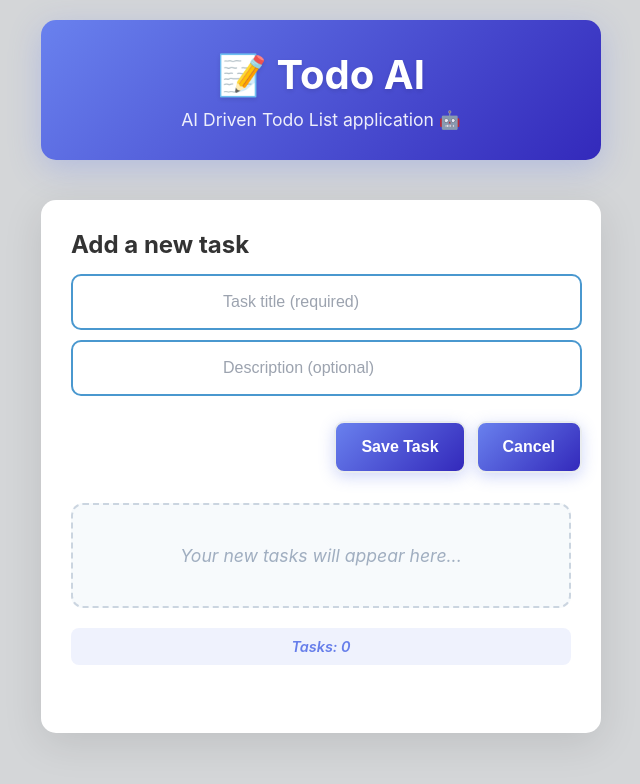
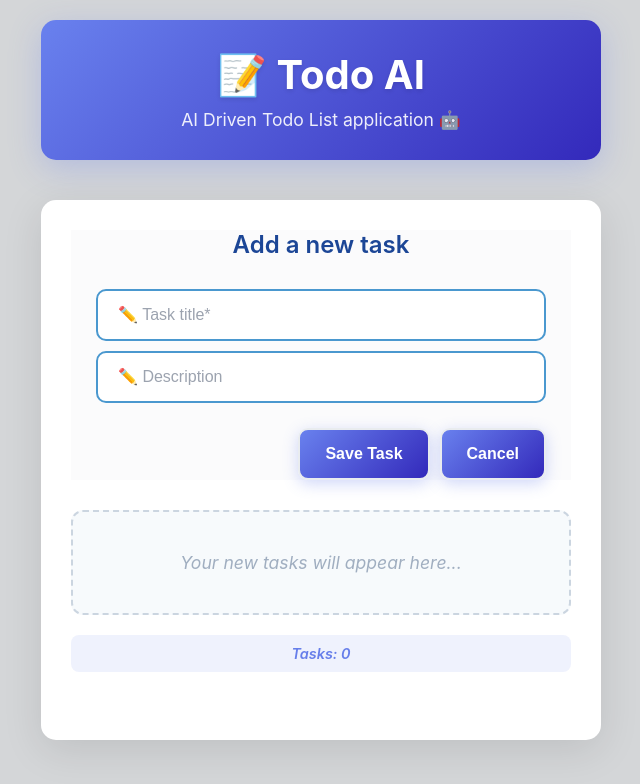
Before and after one commit to AIJDprojects/ToDo-app, a React (Create React App) app in the folder frontend/: page / in a window 1280 px wide. Both pictures are taken after a click on the button "Add Task!". Shown: the top 784 px of the page, without its empty margins (319-959 px from the left). Built offline with nearby package versions, Linux system fonts and the light colour scheme.

Commit message:
Making pretty of the inputoption v2

```diff
--- a/frontend/src/App.css
+++ b/frontend/src/App.css
@@ -52,9 +52,13 @@ body {
 
 /* Add todo section */
 .add-todo {
+  background: rgb(251, 251, 252);
   display: flex;
   gap: 15px;
   margin-bottom: 30px;
+  width: 100% !important;
+  max-width: 100% !important;
+
 }
 
 .add-todo input {
@@ -101,21 +105,34 @@ body {
 
 /* Todo Form Styles */
 .todo-form {
+  width: 100% !important;
+  max-width: 100% !important;
   display: flex;
   flex-direction: column;
   gap: 15px;
+}
+
+.todo-form h2 {
+  color: #1c4696;
+  font-size: 1.5rem;
+  font-weight: 600;
+  margin-bottom: 15px;
+  text-align: center;
 }
 
 .todo-form .input-section {
   display: flex;
   flex-direction: column;
   gap: 15px;
+  width: 100%;
 }
 
 .todo-form .input-fields {
   display: flex;
   flex-direction: column;
   gap: 10px;
+  width: 100%;
+  flex: 1;
 }
 
 .todo-form .button-section {
@@ -123,15 +140,28 @@ body {
   gap: 10px;
   justify-content: flex-end;
   margin-top: 10px;
+  width: 95%;
 }
 
 .todo-form input {
-  padding: 17px 150px;
+  padding: 15px 20px;
   border: 2px solid #4a98cf;
   border-radius: 10px;
   font-size: 1rem;
   transition: all 0.3s ease;
   outline: none;
+  text-align: left;
+  width: 90%;
+  max-width: 800px;
+  box-sizing: border-box;
+  align-self: center;
+
+}
+
+.todo-form input::placeholder {
+  color: #9ca3af;            /* Placeholder color */
+  text-align: left;          /* Placeholder starts from left */
+  padding-left: 0;           /* No extra left padding */
 }
 
 .todo-form input:focus {
@@ -199,7 +229,7 @@ body {
 }
 
 .todo-item h4 {
-  color: #2d3748;
+  color: #678ac5;
   font-size: 1.2rem;
   font-weight: 600;
   margin-bottom: 8px;
@@ -216,7 +246,7 @@ body {
 
 /* Todo List Header */
 .todo-list h3 {
-  color: #2d3748;
+  color: #5774a7;
   font-size: 1.4rem;
   font-weight: 600;
   margin-bottom: 20px;
@@ -255,7 +285,7 @@ body {
 
 .todo-list p {
   text-align: center;
-  color: #9ca3af;
+  color: #5c78aa;
   font-style: italic;
   padding: 40px 0;
   font-size: 1.1rem;
--- a/frontend/src/components/todoform.js
+++ b/frontend/src/components/todoform.js
@@ -57,18 +57,18 @@ function TodoForm({ onAddTodo }) {
       ) : (
         // Form state - show input fields
         <div className="todo-form">
-        <h2>Add a new task</h2>
+        <h2>Add a new task </h2>
         <div className="input-section">
             <div className="input-fields">
             <input
                 type="text"
-                placeholder="Task title (required)"
+                placeholder="✏️ Task title*"
                 value={taskInput}
                 onChange={(e) => setTaskInput(e.target.value)}
             />
             <input
                 type="text"
-                placeholder="Description (optional)"
+                placeholder="✏️ Description"
                 value={descriptionInput}
                 onChange={(e) => setDescriptionInput(e.target.value)}
             />
```
